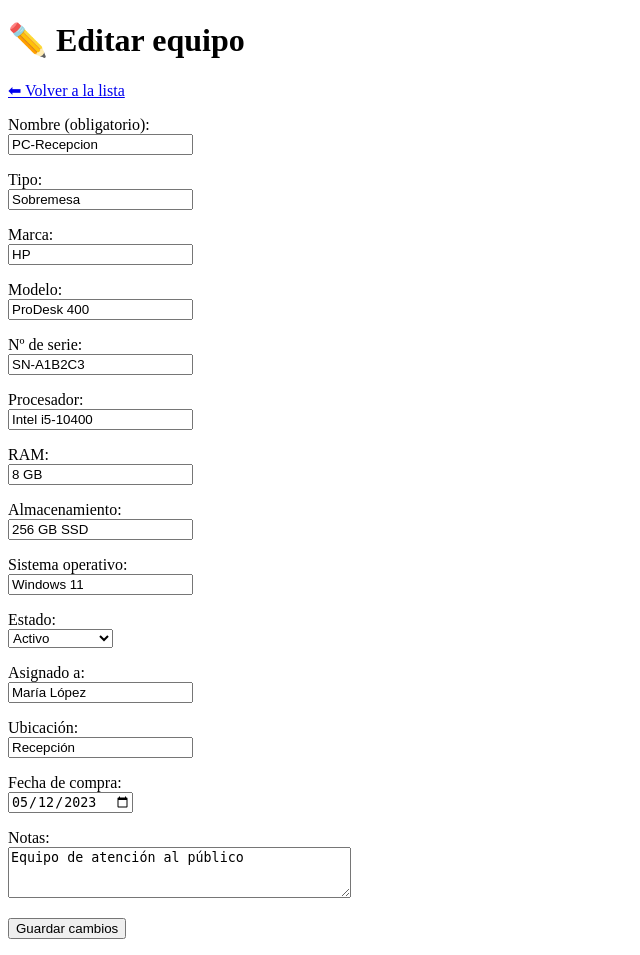
After one commit to hermidaperezdavid-sys/inventario-equipos, a Flask app: page /editar/1 in a window 1280 px wide. The commit adds this page. Shown: the whole page, without its empty margins (0-640 px from the left). Run offline with Flask 3, Linux system fonts and the light colour scheme; data comes from the database, SQL or seed files in the repository.

Commit message:
Editar equipos (V2): ruta /editar/<id> con UPDATE y formulario relleno

```diff
--- a/app.py
+++ b/app.py
@@ -107,3 +107,76 @@ def anadir():
 
     # Si llega un GET, mostramos el formulario vacío.
     return render_template("anadir.html")
+
+# ------------------------------------------------------------
+#  FUNCIÓN: leer UN equipo por su id
+# ------------------------------------------------------------
+def obtener_equipo(id):
+    conexion = sqlite3.connect(BASE_DATOS)
+    conexion.row_factory = sqlite3.Row
+    cursor = conexion.cursor()
+
+    # ? también aquí: el id viene de la URL, así que lo tratamos
+    # como dato no fiable -> parametrizado, nunca f-string.
+    cursor.execute("SELECT * FROM equipos WHERE id = ?", (id,))
+    equipo = cursor.fetchone()   # UNA sola fila (o None si no existe)
+
+    conexion.close()
+    return equipo
+
+
+# ------------------------------------------------------------
+#  FUNCIÓN: actualizar un equipo existente
+# ------------------------------------------------------------
+def actualizar_equipo(id, datos):
+    conexion = sqlite3.connect(BASE_DATOS)
+    cursor = conexion.cursor()
+
+    # UPDATE cambia una fila que YA existe. El WHERE id = ? es
+    # CRÍTICO: sin él, actualizaría TODOS los equipos a la vez.
+    # Fíjate en el orden: primero los 14 valores, y el id AL FINAL
+    # (porque en la consulta el ? del id va el último).
+    cursor.execute(
+        """
+        UPDATE equipos SET
+            nombre = ?, tipo = ?, marca = ?, modelo = ?,
+            numero_serie = ?, procesador = ?, ram = ?,
+            almacenamiento = ?, sistema_op = ?, estado = ?,
+            asignado_a = ?, ubicacion = ?, fecha_compra = ?, notas = ?
+        WHERE id = ?
+        """,
+        datos + (id,)   # los 14 datos + el id al final
+    )
+
+    conexion.commit()
+    conexion.close()
+    # ------------------------------------------------------------
+#  RUTA: editar un equipo ("/editar/<id>")
+#  GET -> muestra el formulario relleno. POST -> guarda cambios.
+# ------------------------------------------------------------
+@app.route("/editar/<int:id>", methods=["GET", "POST"])
+def editar(id):
+    if request.method == "POST":
+        # Mismos 14 campos que en añadir.
+        datos = (
+            request.form.get("nombre", ""),
+            request.form.get("tipo", ""),
+            request.form.get("marca", ""),
+            request.form.get("modelo", ""),
+            request.form.get("numero_serie", ""),
+            request.form.get("procesador", ""),
+            request.form.get("ram", ""),
+            request.form.get("almacenamiento", ""),
+            request.form.get("sistema_op", ""),
+            request.form.get("estado", ""),
+            request.form.get("asignado_a", ""),
+            request.form.get("ubicacion", ""),
+            request.form.get("fecha_compra", ""),
+            request.form.get("notas", ""),
+        )
+        actualizar_equipo(id, datos)
+        return redirect(url_for("index"))
+
+    # GET: buscamos el equipo y mostramos el formulario relleno.
+    equipo = obtener_equipo(id)
+    return render_template("editar.html", equipo=equipo)
--- /dev/null
+++ b/templates/editar.html
@@ -0,0 +1,96 @@
+<!DOCTYPE html>
+<html lang="es">
+<head>
+    <meta charset="UTF-8">
+    <title>Editar equipo — Inventario</title>
+</head>
+<body>
+    <h1>✏️ Editar equipo</h1>
+
+    <p><a href="{{ url_for('index') }}">⬅ Volver a la lista</a></p>
+
+    <!-- El formulario ENVÍA a /editar/<id> del MISMO equipo. -->
+    <form method="POST" action="{{ url_for('editar', id=equipo['id']) }}">
+
+        <p>
+            <label>Nombre (obligatorio):<br>
+                <input type="text" name="nombre" value="{{ equipo['nombre'] }}" required>
+            </label>
+        </p>
+        <p>
+            <label>Tipo:<br>
+                <input type="text" name="tipo" value="{{ equipo['tipo'] }}">
+            </label>
+        </p>
+        <p>
+            <label>Marca:<br>
+                <input type="text" name="marca" value="{{ equipo['marca'] }}">
+            </label>
+        </p>
+        <p>
+            <label>Modelo:<br>
+                <input type="text" name="modelo" value="{{ equipo['modelo'] }}">
+            </label>
+        </p>
+        <p>
+            <label>Nº de serie:<br>
+                <input type="text" name="numero_serie" value="{{ equipo['numero_serie'] }}">
+            </label>
+        </p>
+        <p>
+            <label>Procesador:<br>
+                <input type="text" name="procesador" value="{{ equipo['procesador'] }}">
+            </label>
+        </p>
+        <p>
+            <label>RAM:<br>
+                <input type="text" name="ram" value="{{ equipo['ram'] }}">
+            </label>
+        </p>
+        <p>
+            <label>Almacenamiento:<br>
+                <input type="text" name="almacenamiento" value="{{ equipo['almacenamiento'] }}">
+            </label>
+        </p>
+        <p>
+            <label>Sistema operativo:<br>
+                <input type="text" name="sistema_op" value="{{ equipo['sistema_op'] }}">
+            </label>
+        </p>
+        <p>
+            <label>Estado:<br>
+                <select name="estado">
+                    <option value="Activo"        {% if equipo['estado'] == 'Activo' %}selected{% endif %}>Activo</option>
+                    <option value="En reparación" {% if equipo['estado'] == 'En reparación' %}selected{% endif %}>En reparación</option>
+                    <option value="Almacén"       {% if equipo['estado'] == 'Almacén' %}selected{% endif %}>Almacén</option>
+                    <option value="De baja"       {% if equipo['estado'] == 'De baja' %}selected{% endif %}>De baja</option>
+                </select>
+            </label>
+        </p>
+        <p>
+            <label>Asignado a:<br>
+                <input type="text" name="asignado_a" value="{{ equipo['asignado_a'] }}">
+            </label>
+        </p>
+        <p>
+            <label>Ubicación:<br>
+                <input type="text" name="ubicacion" value="{{ equipo['ubicacion'] }}">
+            </label>
+        </p>
+        <p>
+            <label>Fecha de compra:<br>
+                <input type="date" name="fecha_compra" value="{{ equipo['fecha_compra'] }}">
+            </label>
+        </p>
+        <p>
+            <label>Notas:<br>
+                <textarea name="notas" rows="3" cols="40">{{ equipo['notas'] }}</textarea>
+            </label>
+        </p>
+
+        <p>
+            <button type="submit">Guardar cambios</button>
+        </p>
+    </form>
+</body>
+</html>
--- a/templates/index.html
+++ b/templates/index.html
@@ -6,6 +6,8 @@
 </head>
 <body>
     <h1>📋 Inventario de Equipos</h1>
+
+    <p><a href="{{ url_for('anadir') }}">➕ Añadir equipo</a></p>
 
     <p>Total de equipos: {{ equipos|length }}</p>
 
@@ -21,6 +23,7 @@
                 <th>Estado</th>
                 <th>Asignado a</th>
                 <th>Ubicación</th>
+                <th>Acciones</th>
             </tr>
         </thead>
         <tbody>
@@ -35,6 +38,9 @@
                 <td>{{ equipo["estado"] }}</td>
                 <td>{{ equipo["asignado_a"] }}</td>
                 <td>{{ equipo["ubicacion"] }}</td>
+                <td>
+                    <a href="{{ url_for('editar', id=equipo['id']) }}">✏️ Editar</a>
+                </td>
             </tr>
             {% endfor %}
         </tbody>
```
